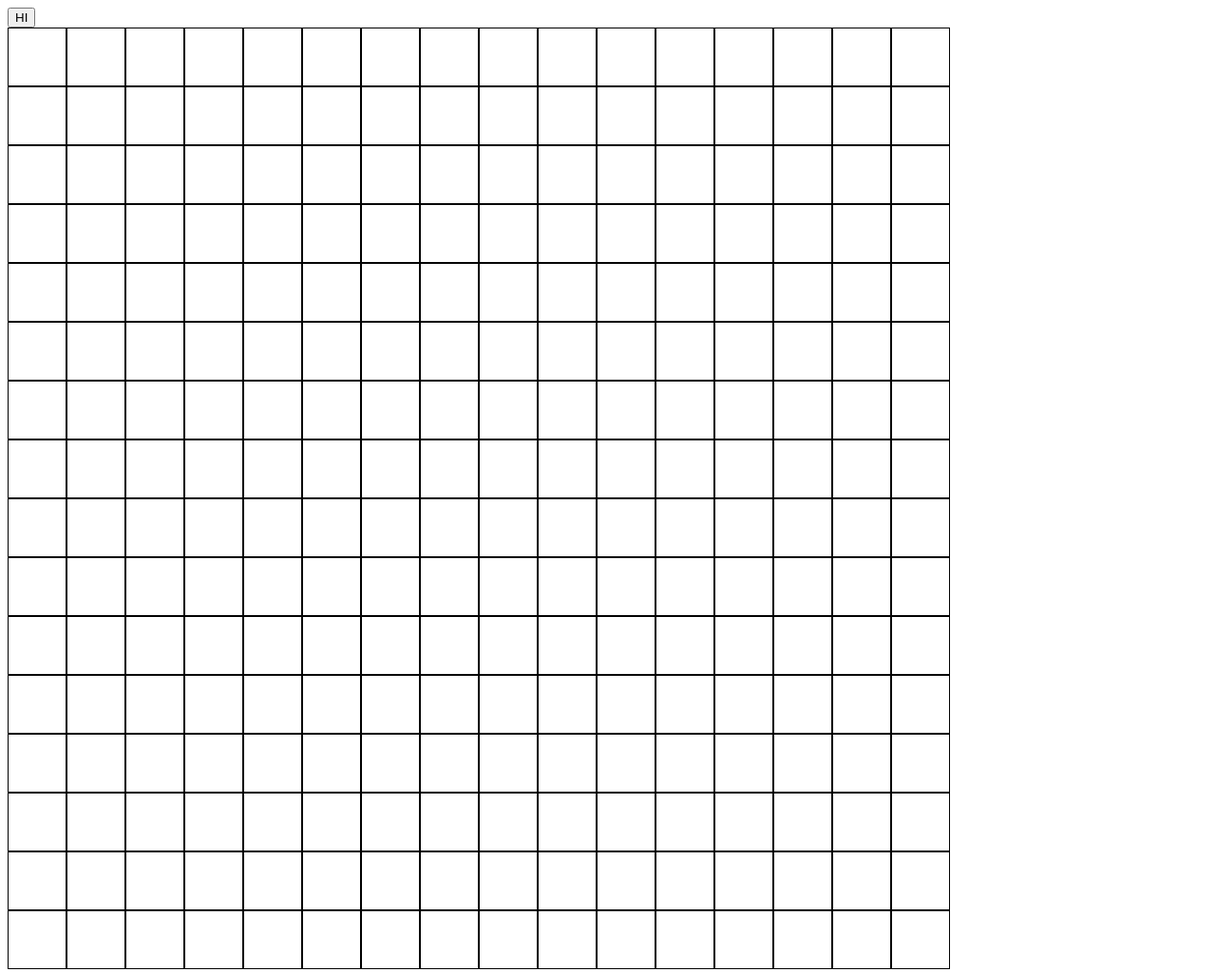
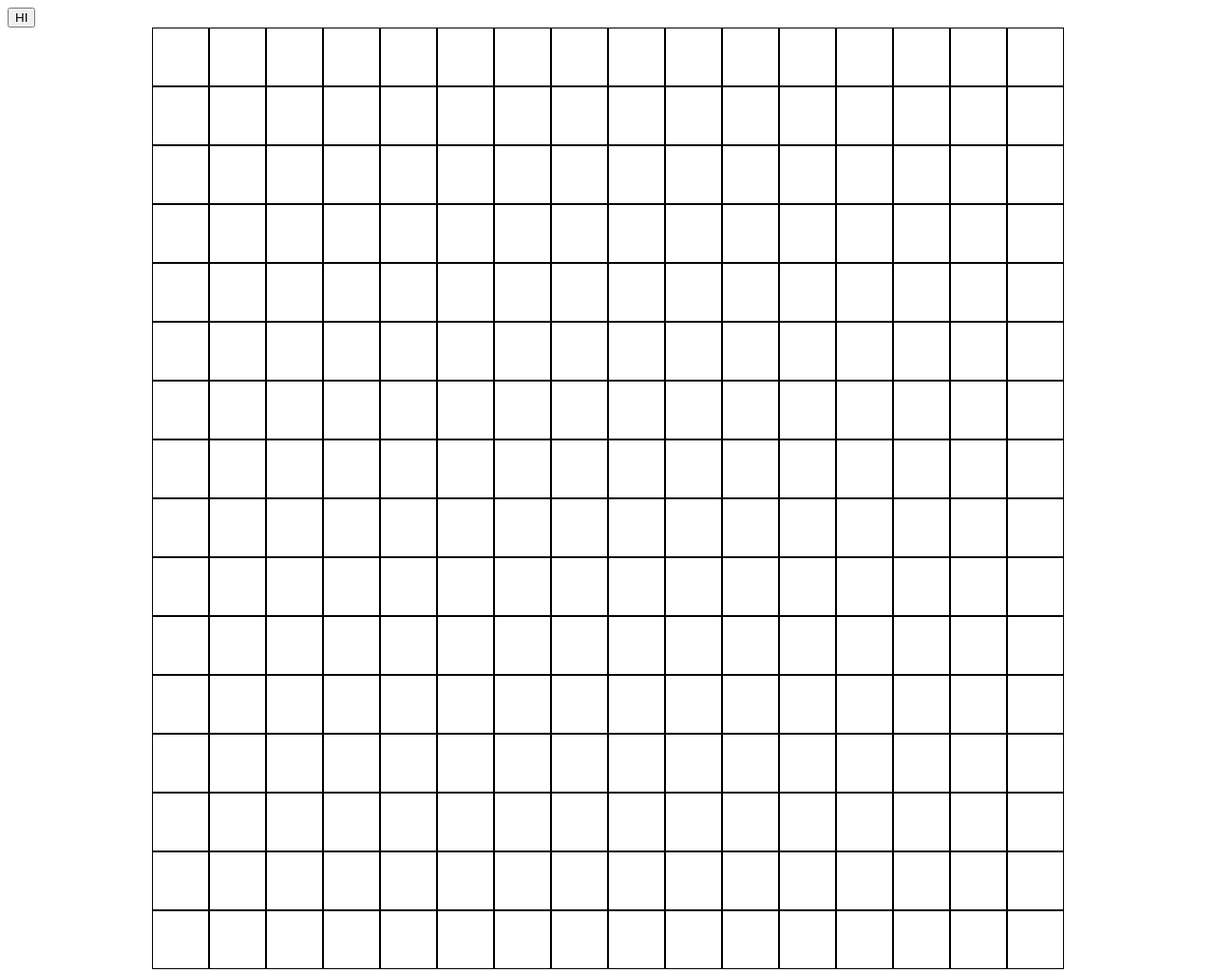
Before and after one commit to Roodini/etch-a-sketch, a plain HTML site: page index.html in a window 1280 px wide. Shown: the whole page at 95% size. Drawn offline with Linux system fonts and the light colour scheme.

Commit message:
I changed the display: flex from being in the container to being in the rows, that way the boxes stay in that 960px width range and it doesn't increase the size of the container

```diff
--- a/styles.css
+++ b/styles.css
@@ -1,7 +1,10 @@
 .container{
+    width: 960px;
+    margin: 0 auto;
+}
+
+.grid-row{
     display: flex;
-    max-width: 960px;
-
 }
 .grid-box{
     border: 1px solid;
```
